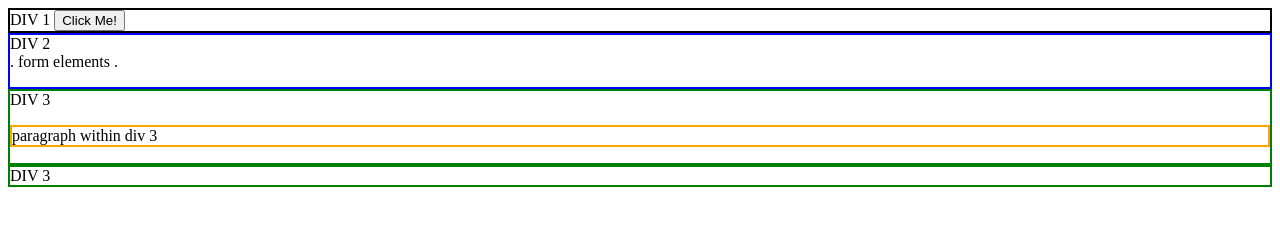
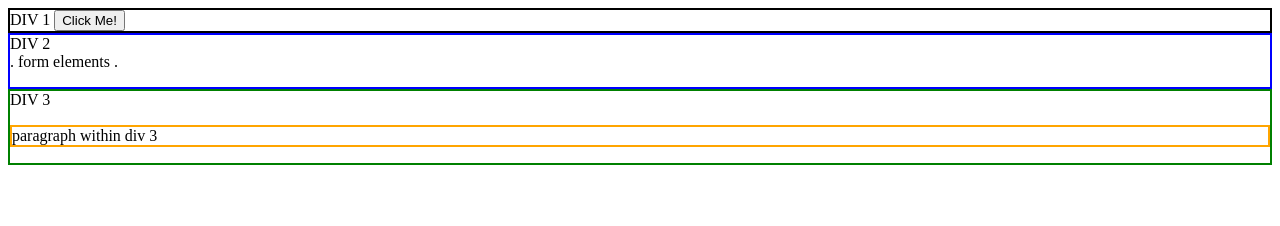
Before and after one commit to renegcepeda/renegcepeda.github.io, a plain HTML site: page index.html in a window 1280 px wide. Drawn offline with Linux system fonts and the light colour scheme.

Commit message:
Update index.html

```diff
--- a/index.html
+++ b/index.html
@@ -16,7 +16,6 @@
 		<div style="border: 2px solid green;">DIV 3
 			<p style="border: 2px solid orange;">paragraph within div 3</p>
 		</div>
-		<div style="border: 2px solid green;">DIV 3
-		</div>
+		<div></div>
 	</body>
 </html>
```
